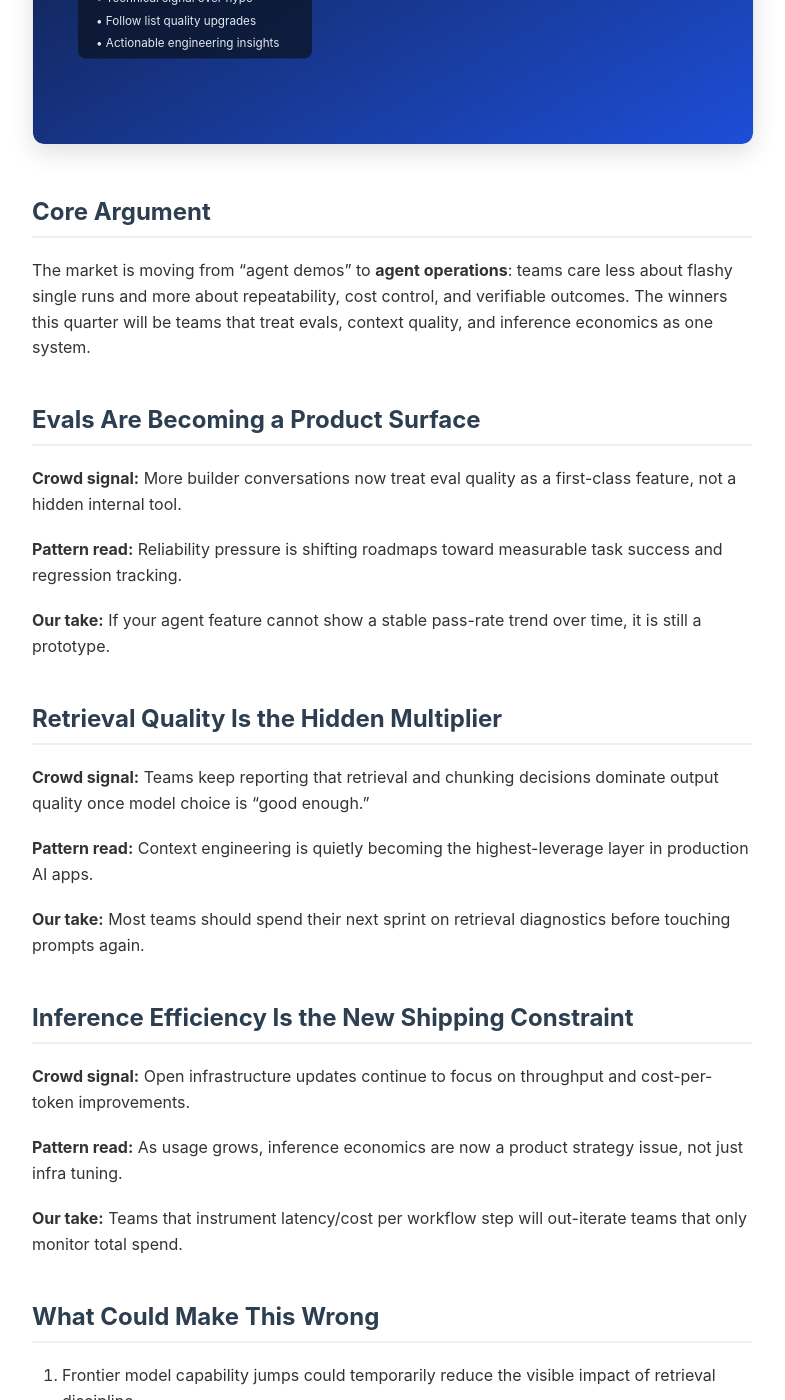
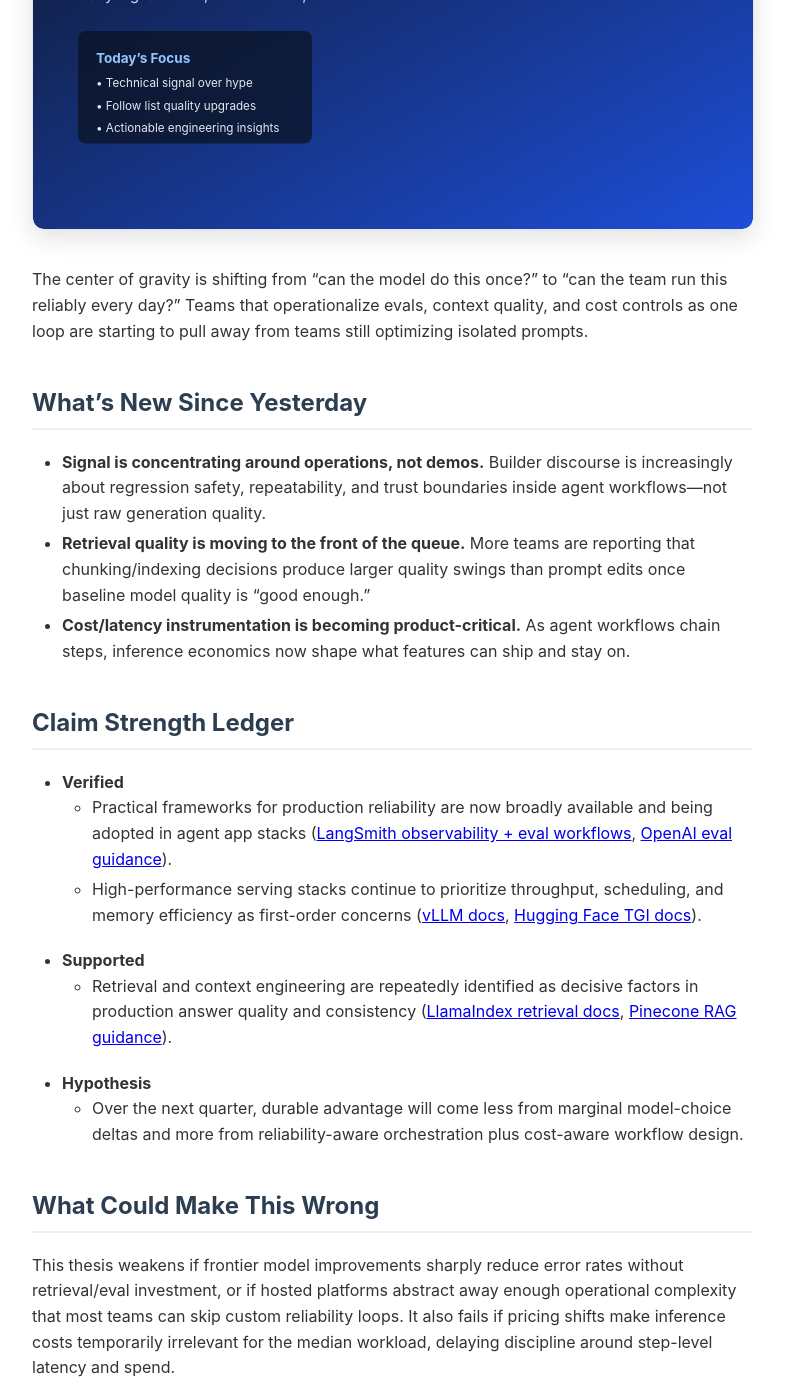
Before and after one commit to henn0124/ai-pulse-feed, a Jekyll site: the page built from _posts/2026-03-19-ai-development-insights-20260319.md, in a window 1280 px wide and 1400 px high, scrolled down 758 px. Shown: the whole window, without its empty margins (248-1033 px from the left). Built offline with Jekyll 4.4.1, drawn with Linux system fonts in a browser that asks for light colours; some of the changed text lies outside the part shown.

```diff
--- a/_posts/2026-03-19-ai-development-insights-20260319.md
+++ b/_posts/2026-03-19-ai-development-insights-20260319.md
@@ -1,55 +1,46 @@
 ---
 layout: post
-title: "AI Development Pulse - March 19, 2026"
-date: 2026-03-19 06:00:00 -0800
+title: "Agent Workflows Are Growing Up: Evals, Retrieval, and Cost Discipline Define the Next Winners"
+date: 2026-03-19 06:00:00 -0700
 author: Aaron Henningsgaard
 image: /assets/images/2026-03-19/hero.svg
 image_alt: "AI Development Pulse for March 19, 2026"
-tags: [AI development, machine learning, developer tools, inference, agents]
-excerpt: "The stack is converging on practical agent workflows: better eval loops, stronger retrieval defaults, and inference efficiency pressure everywhere."
+tags: [AI development, coding agents, retrieval, evals, inference]
+excerpt: "The stack is converging on operational reliability: eval loops, context quality, and inference economics now matter more than one-off demos."
 ---
 
-## Core Argument
+The center of gravity is shifting from "can the model do this once?" to "can the team run this reliably every day?" Teams that operationalize evals, context quality, and cost controls as one loop are starting to pull away from teams still optimizing isolated prompts.
 
-The market is moving from "agent demos" to **agent operations**: teams care less about flashy single runs and more about repeatability, cost control, and verifiable outcomes. The winners this quarter will be teams that treat evals, context quality, and inference economics as one system.
+## What’s New Since Yesterday
 
-## Evals Are Becoming a Product Surface
+- **Signal is concentrating around operations, not demos.** Builder discourse is increasingly about regression safety, repeatability, and trust boundaries inside agent workflows—not just raw generation quality.
+- **Retrieval quality is moving to the front of the queue.** More teams are reporting that chunking/indexing decisions produce larger quality swings than prompt edits once baseline model quality is "good enough."
+- **Cost/latency instrumentation is becoming product-critical.** As agent workflows chain steps, inference economics now shape what features can ship and stay on.
 
-**Crowd signal:** More builder conversations now treat eval quality as a first-class feature, not a hidden internal tool.
+## Claim Strength Ledger
 
-**Pattern read:** Reliability pressure is shifting roadmaps toward measurable task success and regression tracking.
-
-**Our take:** If your agent feature cannot show a stable pass-rate trend over time, it is still a prototype.
-
-## Retrieval Quality Is the Hidden Multiplier
-
-**Crowd signal:** Teams keep reporting that retrieval and chunking decisions dominate output quality once model choice is "good enough."
-
-**Pattern read:** Context engineering is quietly becoming the highest-leverage layer in production AI apps.
-
-**Our take:** Most teams should spend their next sprint on retrieval diagnostics before touching prompts again.
-
-## Inference Efficiency Is the New Shipping Constraint
-
-**Crowd signal:** Open infrastructure updates continue to focus on throughput and cost-per-token improvements.
-
-**Pattern read:** As usage grows, inference economics are now a product strategy issue, not just infra tuning.
-
-**Our take:** Teams that instrument latency/cost per workflow step will out-iterate teams that only monitor total spend.
+- **Verified**
+  - Practical frameworks for production reliability are now broadly available and being adopted in agent app stacks ([LangSmith observability + eval workflows](https://docs.smith.langchain.com/evaluation), [OpenAI eval guidance](https://platform.openai.com/docs/guides/evals)).
+  - High-performance serving stacks continue to prioritize throughput, scheduling, and memory efficiency as first-order concerns ([vLLM docs](https://docs.vllm.ai/), [Hugging Face TGI docs](https://huggingface.co/docs/text-generation-inference/index)).
+- **Supported**
+  - Retrieval and context engineering are repeatedly identified as decisive factors in production answer quality and consistency ([LlamaIndex retrieval docs](https://docs.llamaindex.ai/en/stable/understanding/putting_it_all_together/q_and_a/), [Pinecone RAG guidance](https://www.pinecone.io/learn/retrieval-augmented-generation/)).
+- **Hypothesis**
+  - Over the next quarter, durable advantage will come less from marginal model-choice deltas and more from reliability-aware orchestration plus cost-aware workflow design.
 
 ## What Could Make This Wrong
 
-1. Frontier model capability jumps could temporarily reduce the visible impact of retrieval discipline.
-2. Tooling abstractions may hide eval complexity enough that small teams can skip bespoke eval stacks.
-3. A major pricing shift from top model providers could delay efficiency pressure for 1-2 quarters.
+This thesis weakens if frontier model improvements sharply reduce error rates without retrieval/eval investment, or if hosted platforms abstract away enough operational complexity that most teams can skip custom reliability loops. It also fails if pricing shifts make inference costs temporarily irrelevant for the median workload, delaying discipline around step-level latency and spend.
 
-## Sources
+## Builder Action Block
 
-- [LangChain: State of AI Agents in Production](https://blog.langchain.dev/state-of-ai-agents-in-production/)
-- [Hugging Face: Text Generation Inference](https://huggingface.co/docs/text-generation-inference/index)
-- [vLLM Project Documentation](https://docs.vllm.ai/)
-- [OpenAI: Building Evals for LLM Applications](https://platform.openai.com/docs/guides/evals)
+- **Do now (this week):** Pick one production workflow and add a visible eval scoreboard (task pass rate, fail classes, regression trend) before changing prompts again.
+- **Watch next (1–2 weeks):** Track whether retrieval changes (chunking, reranking, metadata filters) improve pass rate more than model swaps.
+- **Ignore for now:** Weekly model leaderboard churn unless it changes your measured workflow-level outcomes.
+
+## Bottom Line
+
+Agent systems are entering an operations phase. The teams that treat evals, retrieval, and inference economics as a single control loop will ship faster **and** break less. Everyone else will keep mistaking demo velocity for product readiness.
 
 ---
 
-*This post is part of our daily AI development insights series. We synthesize broad market signal and publish an independent operating view for builders.*
+*This post is part of our daily AI development insights series: signal first, conclusions second, hype last.*
```
Also changed, not shown: daily-blog/quality-checks/2026-03-19.md (added, +9 -0 lines), .github/workflows/jekyll-build-and-deploy.yml, README.md, 2 other files.
